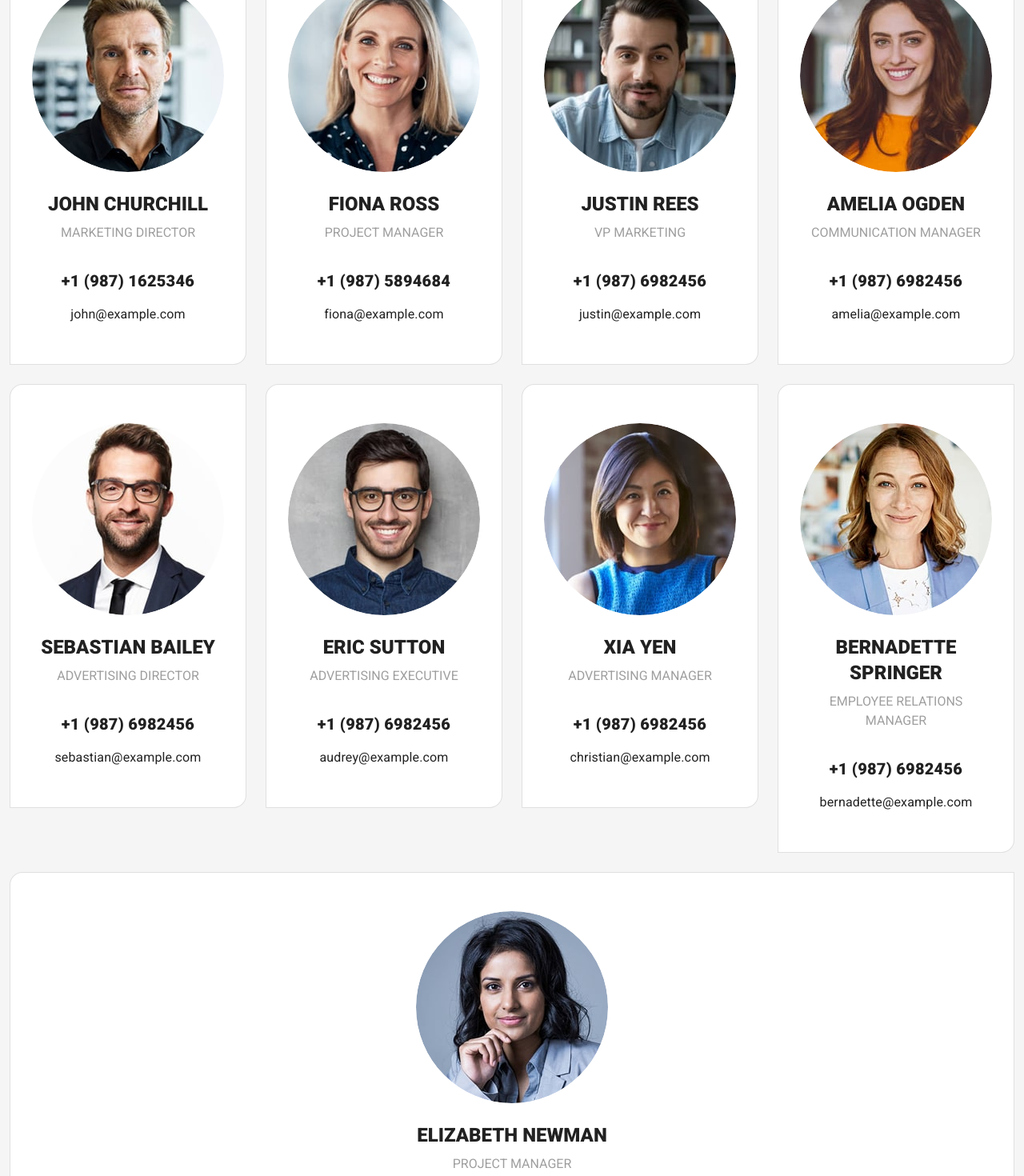
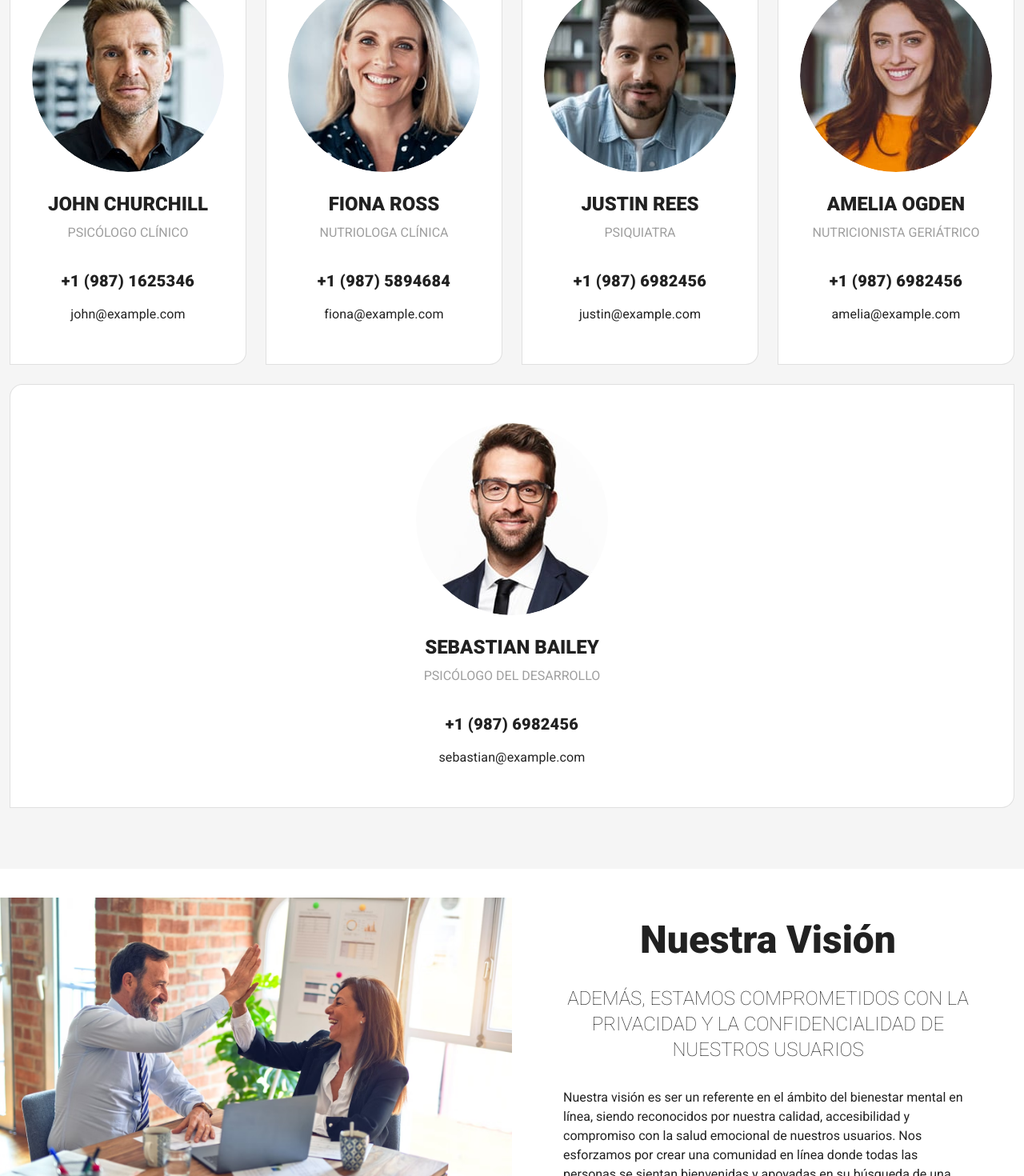
Before and after one commit to xNahumR/MindHarmonyTec, a Nuxt app: page /about in a window 1280 px wide. Shown: the part 1330-2800 px from the top of the page at 80% size. Built offline with nearby package versions, Linux system fonts and the light colour scheme.

Commit message:
actualizacin de los textos a español

```diff
--- a/components/footerTop.vue
+++ b/components/footerTop.vue
@@ -32,7 +32,7 @@
                   </v-list-item-icon>
 
                   <v-list-item-content>
-                    <v-list-item-title>ADDRESS</v-list-item-title>
+                    <v-list-item-title>DIRECCION</v-list-item-title>
                     <v-list-item-subtitle
                       >1400 Main Street, Orlando, FL 79938</v-list-item-subtitle
                     >
@@ -45,7 +45,7 @@
                   </v-list-item-icon>
 
                   <v-list-item-content>
-                    <v-list-item-title>EMAIL</v-list-item-title>
+                    <v-list-item-title>CORREO</v-list-item-title>
                     <v-list-item-subtitle
                       >info@example.com</v-list-item-subtitle
                     >
@@ -63,7 +63,7 @@
                   </v-list-item-icon>
 
                   <v-list-item-content>
-                    <v-list-item-title>PHONE</v-list-item-title>
+                    <v-list-item-title>TELÉFONO</v-list-item-title>
                     <v-list-item-subtitle>(323) 555-6789</v-list-item-subtitle>
                     <v-list-item-subtitle>(650) 555-1234</v-list-item-subtitle>
                   </v-list-item-content>
@@ -91,7 +91,7 @@
           <v-divider vertical></v-divider>
         </v-col>
         <v-col cols="12" md="5" class="py-12">
-          <h3 class="mb-8">SEND YOUR MESSAGE</h3>
+          <h3 class="mb-8">ENVÍA TU MENSAJE</h3>
           <footerContactForm />
         </v-col>
       </v-row>
--- a/components/sections/Team.vue
+++ b/components/sections/Team.vue
@@ -7,7 +7,7 @@
       <v-row>
         <v-col>
           <h2 class="text-h4 text-sm-h3 text-capitalize font-weight-black mb-4">
-            Nuestro Equipo Especialista
+            ESPECIALISTAS DE LA SALUD
           </h2>
           <p>
             Cada miembro de nuestro equipo aporta una amplia experiencia y
--- a/components/sections/contactForm.vue
+++ b/components/sections/contactForm.vue
@@ -24,7 +24,7 @@
     </v-row>
     <v-row>
       <v-col
-        ><v-btn class="my-2" color="primary">SEND MESSAGE</v-btn
+        ><v-btn class="my-2" color="primary">ENVIAR MENSAJE</v-btn
         ><v-btn class="my-2 ml-3">clear</v-btn></v-col
       >
     </v-row>
--- a/components/sections/footerContactForm.vue
+++ b/components/sections/footerContactForm.vue
@@ -5,12 +5,12 @@
     <v-text-field label="Subject" dense outlined></v-text-field>
     <v-textarea
       dense
-      label="Your Message"
+      label="Tu Mensaje"
       auto-grow
       outlined
       rows="8"
       row-height="20"
     ></v-textarea>
-    <v-btn outlined block color="primary">SEND MESSAGE</v-btn>
+    <v-btn outlined block color="primary">ENVIAR</v-btn>
   </v-form>
 </template>
--- a/pages/about.vue
+++ b/pages/about.vue
@@ -125,79 +125,51 @@ export default {
       heroAlt: [
         {
           src: 'pexels-moose-photos-1036641.jpg',
-          heading: ' About Us ',
+          heading: ' CONTACTOS ESPECIALISTAS ',
         },
       ],
       ourTeam: [
         {
           name: 'John Churchill',
-          position: 'Marketing Director',
+          position: 'Psicólogo Clínico',
           phone: '+1 (987) 1625346',
           email: 'john@example.com',
           photo: 'person-1.jpg',
         },
         {
           name: 'Fiona	Ross',
-          position: 'Project Manager',
+          position: 'Nutriologa Clínica',
           phone: '+1 (987) 5894684',
           email: 'fiona@example.com',
           photo: 'person-2.jpg',
         },
         {
           name: 'Justin	Rees',
-          position: 'VP Marketing',
+          position: 'Psiquiatra',
           phone: '+1 (987) 6982456',
           email: 'justin@example.com',
           photo: 'person-3.jpg',
         },
         {
           name: 'Amelia	Ogden',
-          position: 'Communication Manager',
+          position: 'Nutricionista geriátrico',
           phone: '+1 (987) 6982456',
           email: 'amelia@example.com',
           photo: 'person-4.jpg',
         },
         {
           name: 'Sebastian Bailey',
-          position: 'Advertising Director',
+          position: 'Psicólogo del desarrollo',
           phone: '+1 (987) 6982456',
           email: 'sebastian@example.com',
           photo: 'person-5.jpg',
-        },
-        {
-          name: 'Eric Sutton',
-          position: 'Advertising Executive',
-          phone: '+1 (987) 6982456',
-          email: 'audrey@example.com',
-          photo: 'person-6.jpg',
-        },
-        {
-          name: 'Xia Yen',
-          position: 'Advertising Manager',
-          phone: '+1 (987) 6982456',
-          email: 'christian@example.com',
-          photo: 'person-7.jpg',
-        },
-        {
-          name: 'Bernadette	Springer',
-          position: 'Employee Relations Manager',
-          phone: '+1 (987) 6982456',
-          email: 'bernadette@example.com',
-          photo: 'person-8.jpg',
-        },
-        {
-          name: 'Elizabeth Newman',
-          position: 'Project Manager',
-          phone: '+1 (987) 6982456',
-          email: 'elizabeth@example.com',
-          photo: 'person-9.jpg',
         },
       ],
     }
   },
   head() {
     return {
-      title: 'About Us',
+      title: 'Sobre Nosotros',
       meta: [
         {
           hid: 'description',
```
